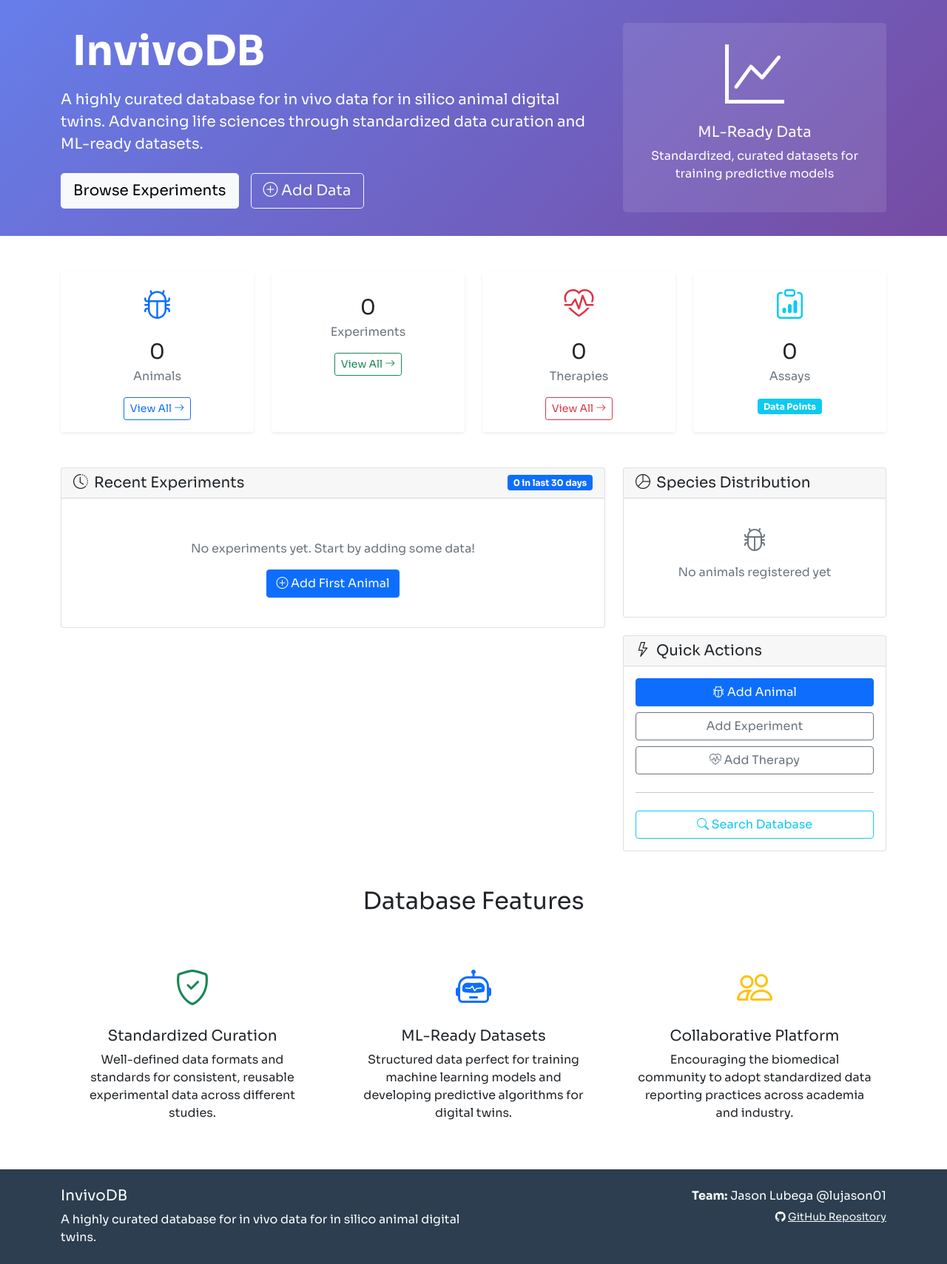
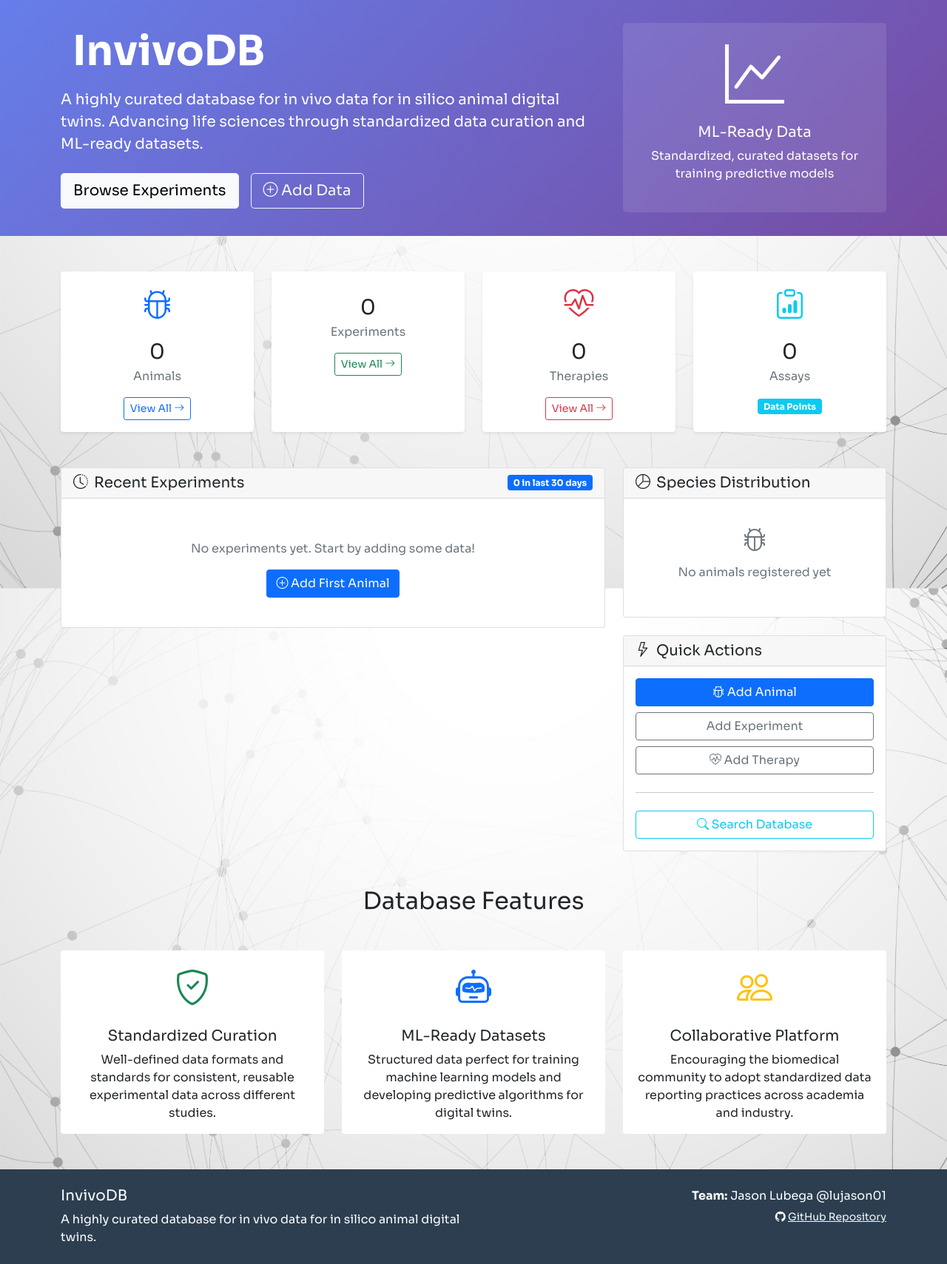
Before and after one commit to lujason01/invivoDB, a Flask app: page / in a window 1280 px wide. Shown: the part 58-1767 px from the top of the page at 74% size. Run offline with Flask 3, Linux system fonts and the light colour scheme; data comes from the database, SQL or seed files in the repository; data that the repository does not hold is empty.

Commit message:
feat: change background image to SL-011719-17920-65.jpg

```diff
--- a/src/web/templates/base.html
+++ b/src/web/templates/base.html
@@ -14,6 +14,11 @@
     <style>
         body {
             font-family: 'Sora', sans-serif;
+            background-image: url('{{ url_for('static', filename='images/SL-011719-17920-65.jpg') }}');
+            background-size: cover;
+            background-repeat: no-repeat;
+            background-attachment: fixed;
+            background-position: center center;
         }
         .navbar-brand {
             font-weight: bold;
```
Also changed, not shown: src/web/static/images/SL-011719-17920-65.jpg (added).
